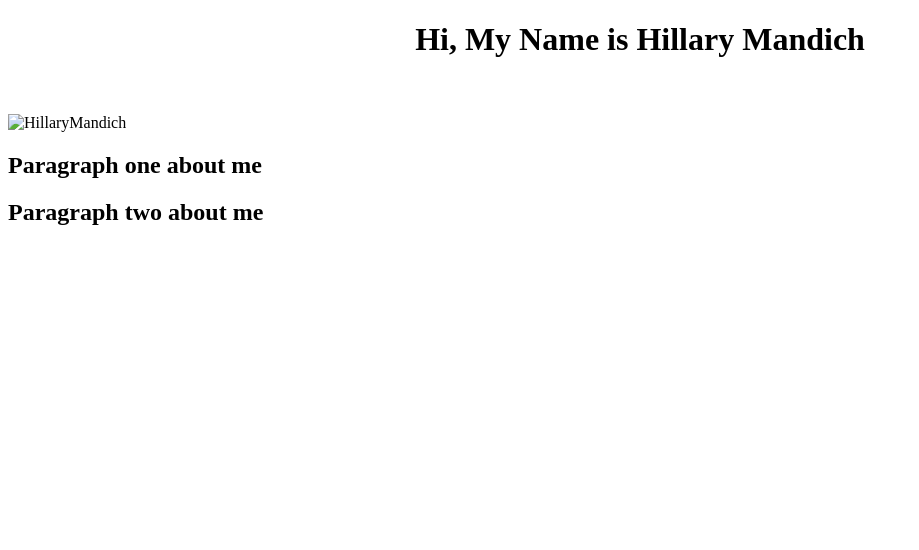
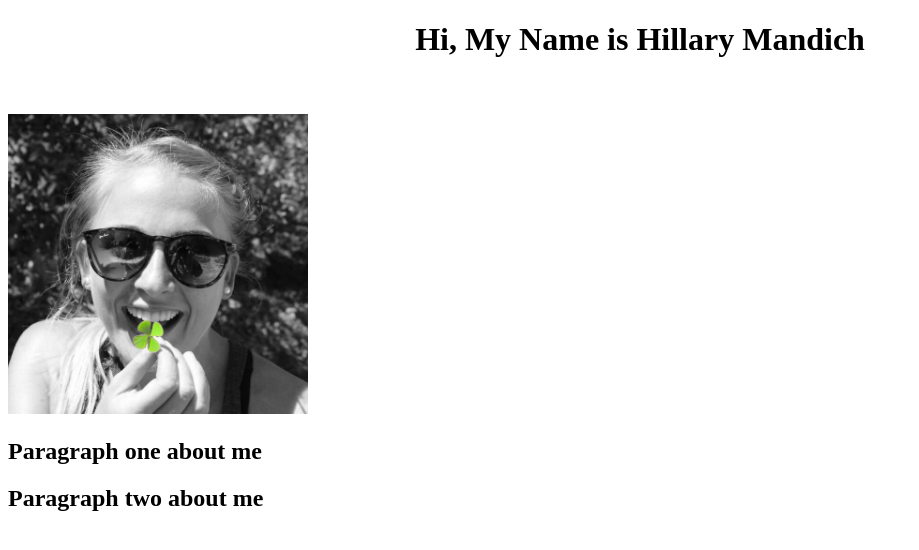
Before and after one commit to hmandich/hmandich.github.io, a plain HTML site: page index.html in a window 1280 px wide. Shown: the whole page, without its empty margins (0-919 px from the left). Drawn offline with Linux system fonts and the light colour scheme.

Commit message:
Update index.html

```diff
--- a/index.html
+++ b/index.html
@@ -9,7 +9,7 @@
     <section>
             <br>
             <p class="aligncenter">
-            <img src="assests/hvm.jpg" width="300" height="300" alt="HillaryMandich">
+            <img src="resources/hvm.jpg" width="300" height="300" alt="HillaryMandich">
             </p>
     </section>
         <h2> Paragraph one about me</h2>
```
